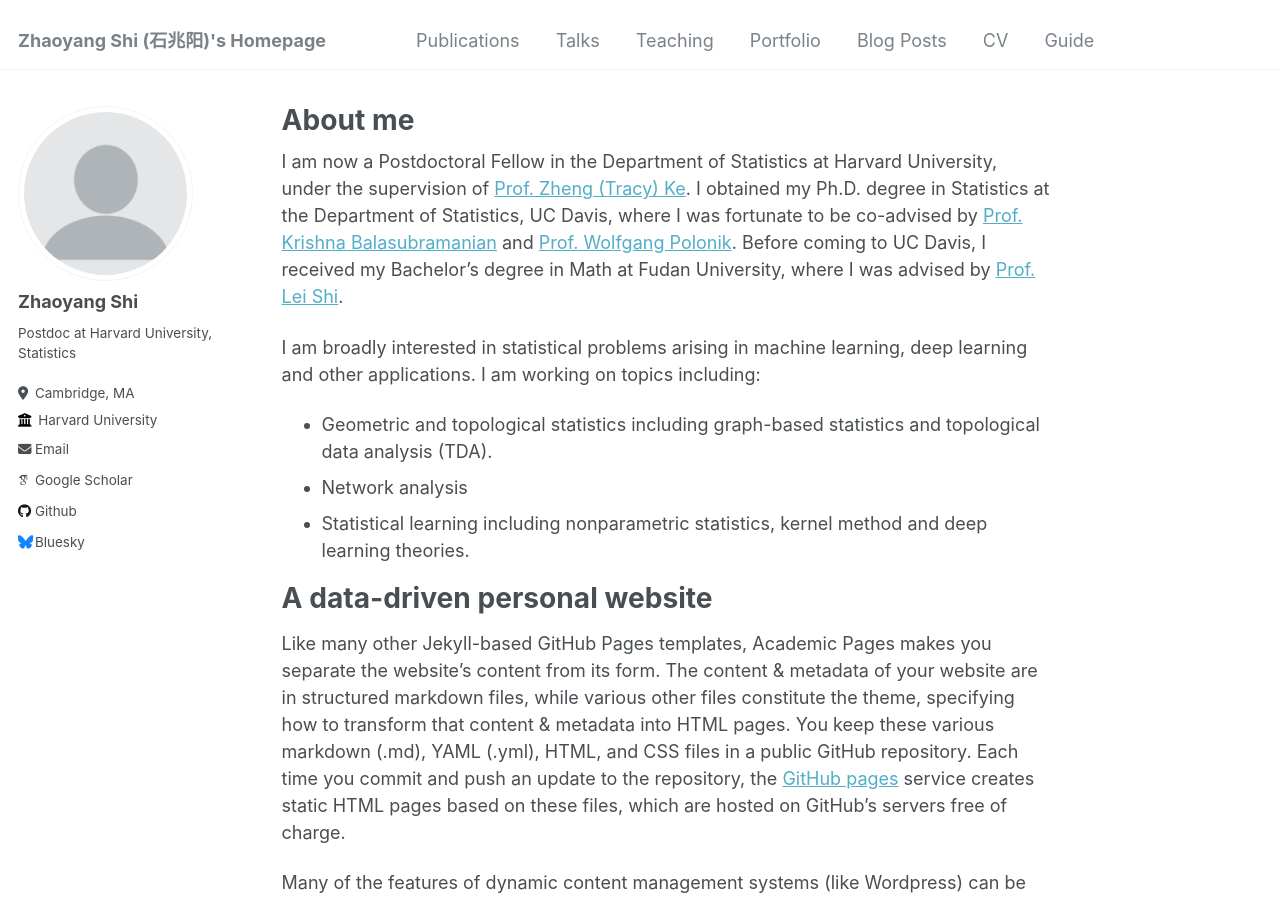
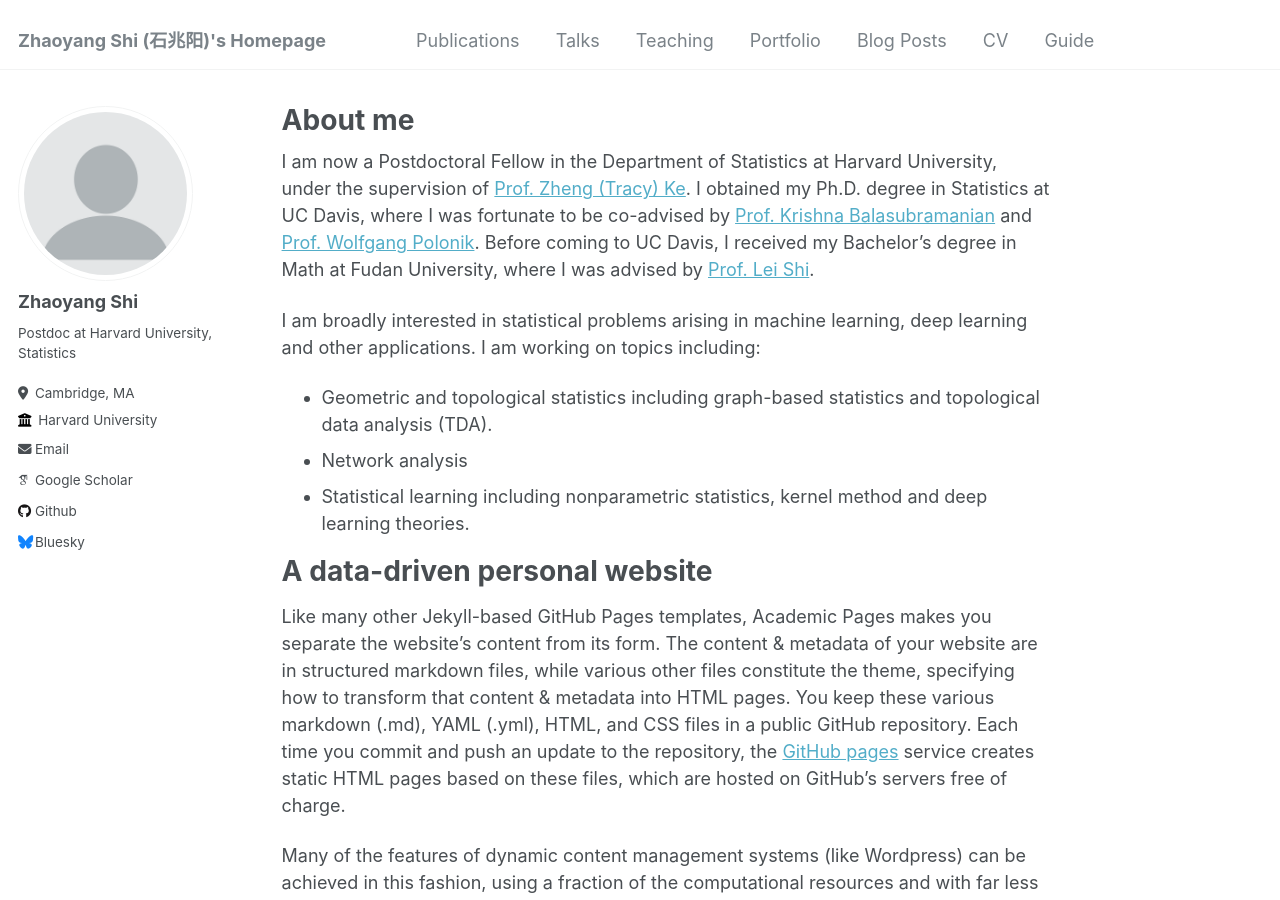
Before and after one commit to 10Mzys/website, a Jekyll site: the page built from _pages/about.md, in a window 1280 px wide and 900 px high. Built offline with Jekyll 4.4.1, drawn with Linux system fonts in a browser that asks for light colours; some web fonts are replaced.

Commit message:
Update about.md

```diff
--- a/_pages/about.md
+++ b/_pages/about.md
@@ -7,7 +7,7 @@ redirect_from:
   - /about.html
 ---
 
-I am now a Postdoctoral Fellow in the Department of Statistics at Harvard University, under the supervision of [Prof. Zheng (Tracy) Ke](https://zke.fas.harvard.edu/). I obtained my Ph.D. degree in Statistics at the Department of Statistics, UC Davis, where I was fortunate to be co-advised by [Prof. Krishna Balasubramanian](https://sites.google.com/view/kriznakumar/) and [Prof. Wolfgang Polonik](https://www.stat.ucdavis.edu/~polonik/). Before coming to UC Davis, I received my Bachelor's degree in Math at Fudan University, where I was advised by [Prof. Lei Shi](https://mastone1983.github.io/).
+I am now a Postdoctoral Fellow in the Department of Statistics at Harvard University, under the supervision of [Prof. Zheng (Tracy) Ke](https://zke.fas.harvard.edu/). I obtained my Ph.D. degree in Statistics at UC Davis, where I was fortunate to be co-advised by [Prof. Krishna Balasubramanian](https://sites.google.com/view/kriznakumar/) and [Prof. Wolfgang Polonik](https://www.stat.ucdavis.edu/~polonik/). Before coming to UC Davis, I received my Bachelor's degree in Math at Fudan University, where I was advised by [Prof. Lei Shi](https://mastone1983.github.io/).
 
 I am broadly interested in statistical problems arising in machine learning, deep learning and other applications. I am working on topics including:
 
```
